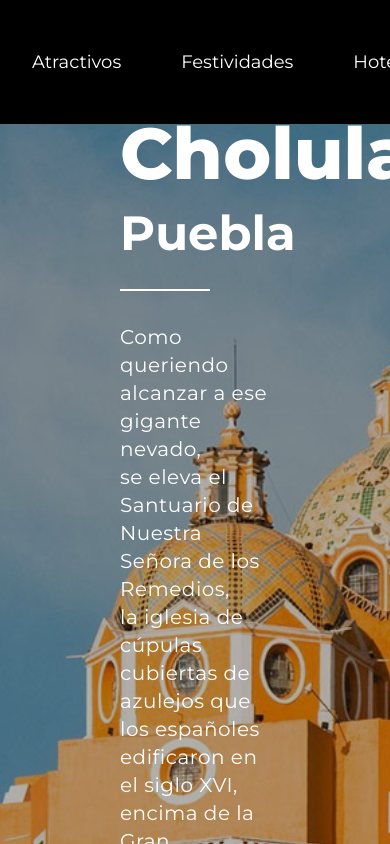
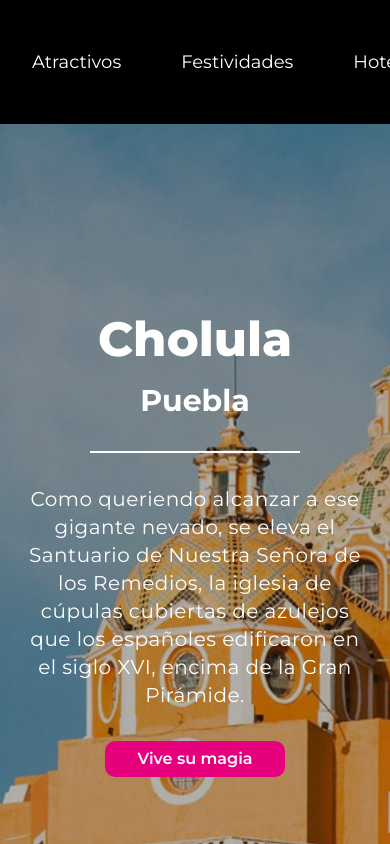
Before and after one commit to EMECROLL/Cholula, a Vue app: page / in a window 390 px wide. Shown: the top 844 px of the page. Built offline with nearby package versions, Linux system fonts and the light colour scheme.

Commit message:
responsividad hero

```diff
--- a/src/components/HeroComponent.vue
+++ b/src/components/HeroComponent.vue
@@ -1,9 +1,12 @@
 <template>
-    <section class="hero p-30 space-y-8">
-        <h1 class="text-white text-7xl font-extrabold mb-5">Cholula</h1>
-        <h2 class="text-white text-5xl font-bold">Puebla</h2>
+    <section class="hero p-5 lg:p-30 space-y-8 flex flex-col justify-center lg:items-start lg:text-start items-center text-center">
+        <h1 class="text-white text-5xl lg:text-7xl font-extrabold mb-5">Cholula</h1>
+        <h2 class="text-white text-3xl lg:text-5xl font-bold">Puebla</h2>
         <hr class="w-[60%] text-white border-[1.5px]">
-        <p class="text-white text-xl tracking-wide">Como queriendo alcanzar a ese gigante nevado, <br>se eleva el Santuario de Nuestra Señora de los Remedios, <br>la
+        <p class="text-white text-xl tracking-wide block lg:hidden">Como queriendo alcanzar a ese gigante nevado, se eleva el Santuario de Nuestra Señora de los Remedios, la
+            iglesia de cúpulas cubiertas de azulejos que los españoles edificaron en el siglo XVI, encima de la Gran
+            Pirámide.</p>
+        <p class="text-white text-xl tracking-wide hidden lg:block">Como queriendo alcanzar a ese gigante nevado, <br>se eleva el Santuario de Nuestra Señora de los Remedios, <br>la
             iglesia de cúpulas cubiertas de azulejos que los españoles <br>edificaron en el siglo XVI, encima de la Gran
             Pirámide.</p>
         <button class="btn">Vive su magia</button>
@@ -19,11 +22,6 @@
     background-size: cover;
     width: 100%;
     height: 100vh;
-    display: flex;
-    flex-direction: column;
-    justify-content: center;
-    align-items: start;
-    text-align: start;
 }
 
 .btn{
```
